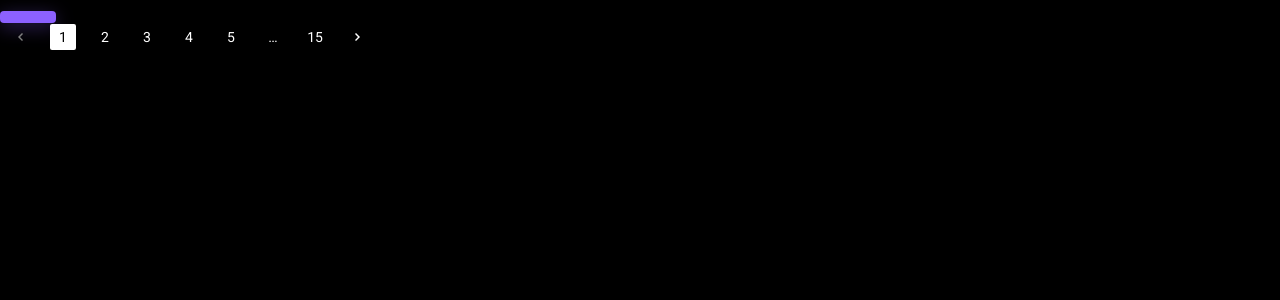
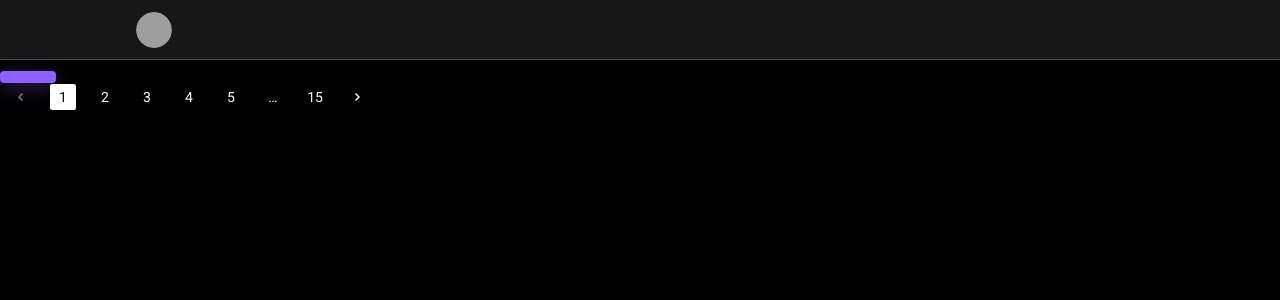
Before and after one commit to zaitsev-av/flash-learn-team, a React (Vite) app: page / in a window 1280 px wide. Shown: the top 300 px of the page. Built offline with nearby package versions, Linux system fonts and the light colour scheme; grey boxes are pictures that could not be loaded.

Commit message:
feat: adding header to app

```diff
--- a/src/App.tsx
+++ b/src/App.tsx
@@ -1,12 +1,15 @@
 import { useState } from 'react'
 
-import { Button, Pagination } from '@/components'
+import { AvatarDropdownMenu, Button, Header, Pagination } from '@/components'
 
 export const App = () => {
   const [page, setPage] = useState(1)
 
   return (
     <>
+      <Header>
+        <AvatarDropdownMenu />
+      </Header>
       <Button />
       <Pagination
         currentPage={page}
```
